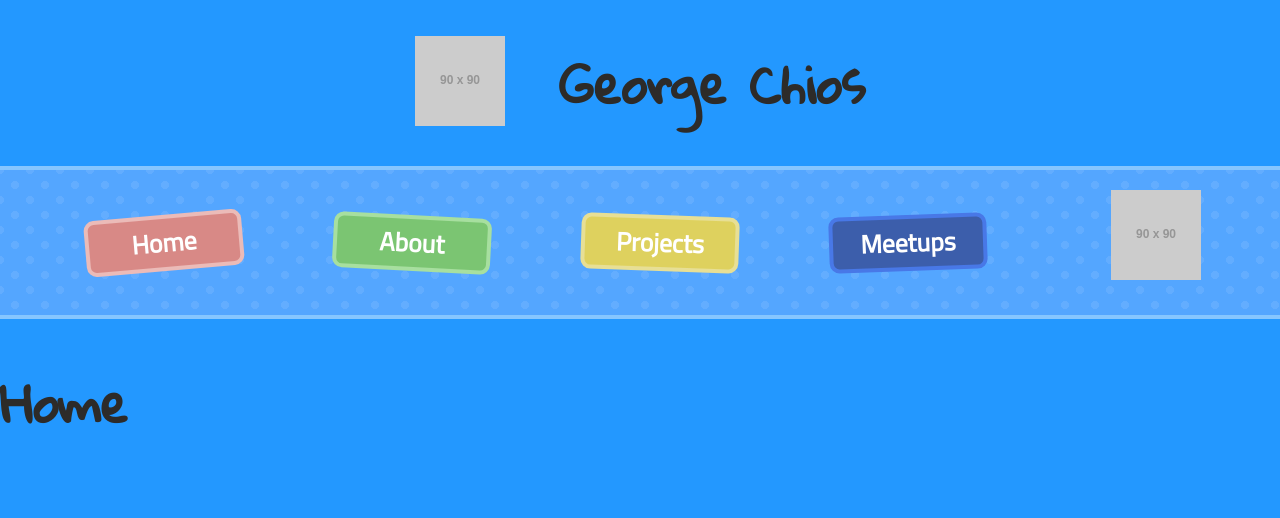
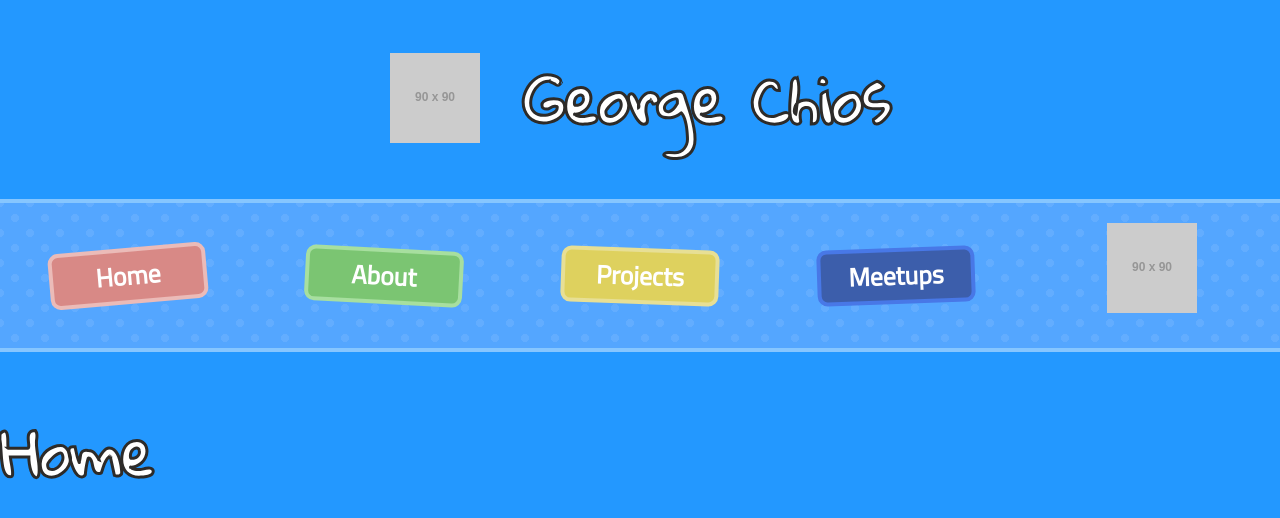
Before and after one commit to rusticpenguin/georgechios, a React (Create React App) app in the folder georgechios/: page / in a window 1280 px wide. Shown: the top 518 px of the page. Built offline with nearby package versions, Linux system fonts and the light colour scheme.

Commit message:
fixed issue #6. forgot to reset padding on ul. nav now scales well to mobile.

```diff
--- a/georgechios/src/Components/Header.css
+++ b/georgechios/src/Components/Header.css
@@ -9,20 +9,6 @@ nav {
     width: 100vw;
     display: flex;
     justify-content: center;
-}
-
-h1 {
-    font-family: 'Gloria Hallelujah', cursive;
-    font-size: 50px;
-    color: #2D2B29;
-}
-
-a {
-    text-decoration: none;
-    color: inherit;
-}
-
-nav {
     background-color: #54a6ff;
     background-image:
         radial-gradient(#63adff 20%, transparent 0),
@@ -34,6 +20,7 @@ nav {
 }
 
 nav ul {
+    padding: 0;
     width: 100vw;
     display: flex;
     flex-flow: row wrap;
@@ -58,6 +45,21 @@ nav ul li:hover {
     transform: rotate(0deg);
 }
 
+h1 {
+    font-family: 'Gloria Hallelujah', cursive;
+    font-size: 60px;
+    color: white;
+    -webkit-text-fill-color: white;
+    -webkit-text-stroke-width: 3px;
+    -webkit-text-stroke-color: #2D2B29;
+}
+
+a {
+    text-decoration: none;
+    color: inherit;
+}
+
+
 .center {
     width: 100vw;
     display: flex;
@@ -65,7 +67,7 @@ nav ul li:hover {
 }
 
 .nameAndLogo {
-    width: 450px;
+    width: 500px;
     display: flex;
     flex-flow: row nowrap;
     justify-content: space-between;
@@ -114,11 +116,14 @@ nav ul li:hover {
 
 
 /* Smart Phones */
-@media screen and (max-width: 30em){
+@media screen and (max-width: 40em){
     h1 {
         font-size: 30px;
+        -webkit-text-stroke-width: 2px;
     }
-
+    nav{
+        width:100%;
+    }
     nav ul li {
         font-size: 5vw;
     }
@@ -130,6 +135,8 @@ nav ul li:hover {
 
     .navHome, .navAbout, .navProjects, .navMeetups {
         transform:rotate(0deg);
+        width: 47vw;
+        border-radius: 0;
     }
 
     .navPenguin {
```
